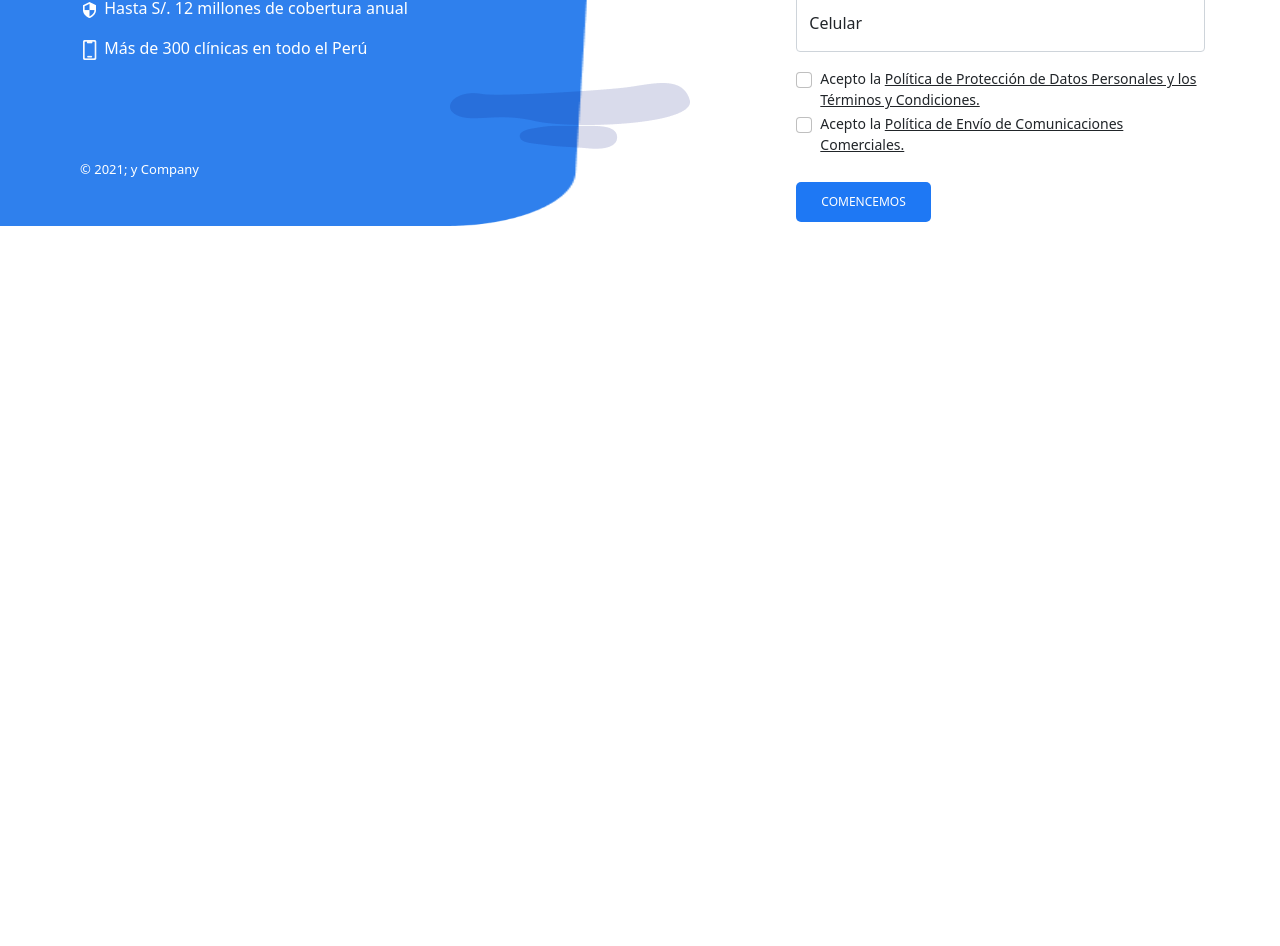
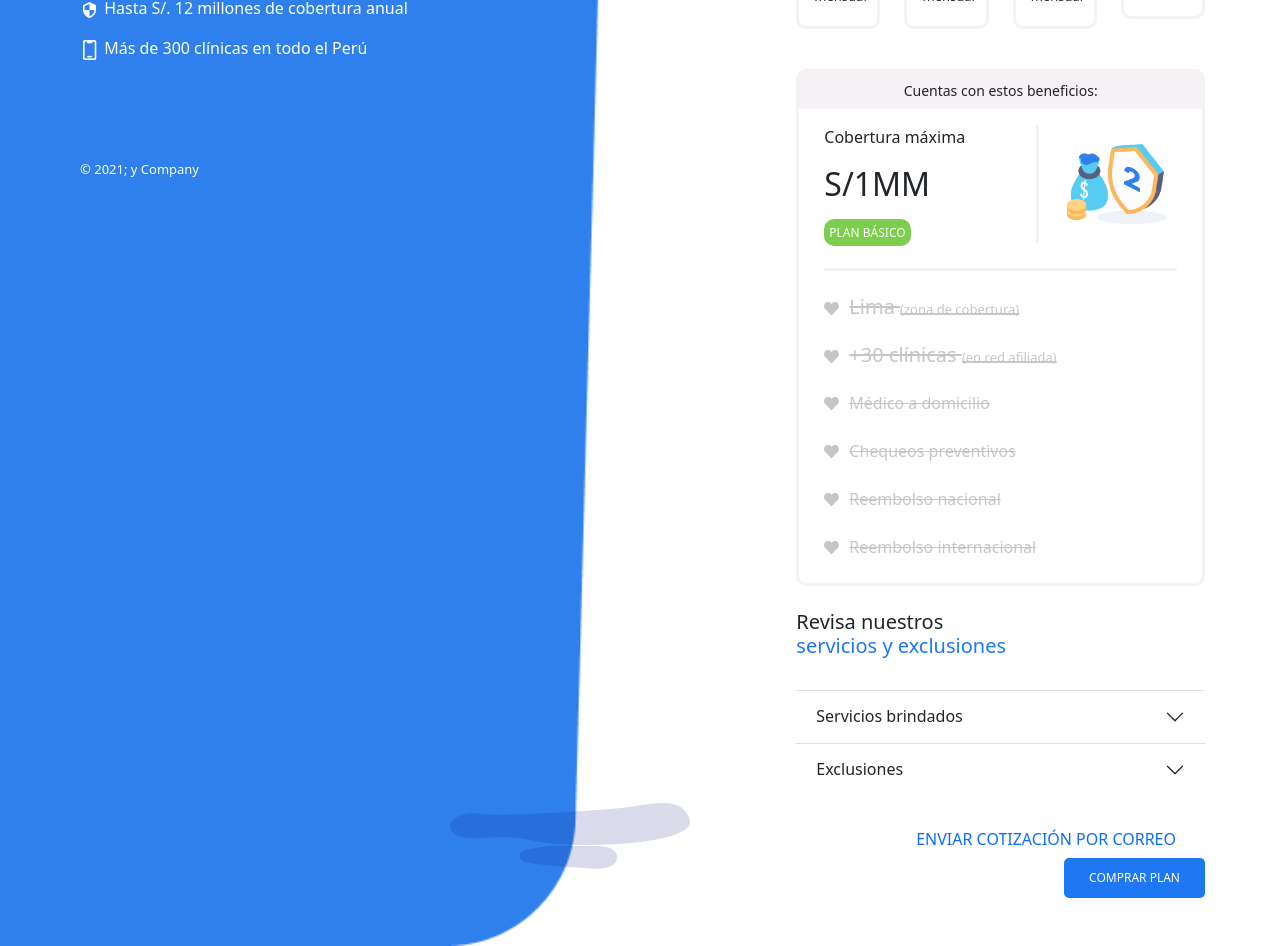
Before and after one commit to Jean45612/cotizador_tata, a React (Create React App) app: page / in a window 1280 px wide. Shown: the part 300-1246 px from the top of the page. Before the commit the page ends 800 px from the top, so only its background shows below. Built offline with nearby package versions, Linux system fonts and the light colour scheme.

Commit message:
Avance formulario paso 2

```diff
--- a/package.json
+++ b/package.json
@@ -4,6 +4,9 @@
   "version": "0.1.0",
   "private": true,
   "dependencies": {
+    "@fortawesome/fontawesome-svg-core": "^1.2.35",
+    "@fortawesome/free-solid-svg-icons": "^5.15.3",
+    "@fortawesome/react-fontawesome": "^0.1.14",
     "@material-ui/core": "^4.12.1",
     "@testing-library/jest-dom": "^5.14.1",
     "@testing-library/react": "^11.2.7",
@@ -13,7 +16,6 @@
     "@types/react": "^17.0.14",
     "@types/react-dom": "^17.0.9",
     "bootstrap": "^5.0.2",
-    "normalize.css": "^8.0.1",
     "react": "^17.0.2",
     "react-bootstrap": "^1.6.1",
     "react-dom": "^17.0.2",
--- a/src/assets/scss/_variables.scss
+++ b/src/assets/scss/_variables.scss
@@ -1,3 +1,4 @@
 $celeste: #1e78f4;
 $verde: #7CCF4D;
 $plomo: #F5F1F5;
+$plomoOscuro: #C6C6C6;
--- a/src/assets/scss/index.scss
+++ b/src/assets/scss/index.scss
@@ -53,15 +53,15 @@ html {
   display: none;
 }
 
-.formInicio {
+.form {
   padding: 4.375rem 1.875rem;
 }
 
-.formInicio__titulo {
+.form__titulo {
   font-weight: inherit;
 }
 
-.formInicio__titulo--negrita {
+.form__titulo--negrita {
   font-weight: 400;
   color: $celeste;
 }
@@ -198,6 +198,88 @@ html {
   border-radius: none;
 }
 
+.proteccion__box {
+  border: 3px solid $plomo;
+  border-radius: 0.625rem;
+  overflow: hidden;
+}
+
+.proteccion__box__title {
+  background-color: $plomo;
+  text-align: center;
+  padding: 0.5rem 0rem;
+  font-size: 0.875rem;
+}
+
+.proteccion__box__content {
+  margin: 0rem 1.5625rem;
+}
+
+.proteccion__box__content__header {
+  display: flex;
+  flex-wrap: wrap;
+  justify-content: space-between;
+  padding-bottom: 1.5625rem;
+  border-bottom: 3px solid $plomo;
+}
+
+.proteccion__box__content__header__plan {
+  background-color: $verde;
+  color: white;
+  font-size: 12px;
+  padding: 5px;
+  border-radius: 10px;
+  font-weight: 500;
+}
+
+.proteccion__box__content__header__precio {
+  margin-bottom: 0.9375rem;
+}
+
+.proteccion__box__content__container__img {
+  width: 40%;
+  border-left: 3px solid $plomo;
+  display: flex;
+  align-items: center;
+  justify-content: flex-end;
+}
+
+.proteccion__box__content__img {
+  width: 6.25rem;
+  height: 5rem;
+  margin: 0.625rem;
+}
+
+.proteccion__box__content__beneficios {
+  margin-top: 1.5rem;
+}
+
+.proteccion__box__content__beneficios__list {
+  margin-bottom: 1.5rem;
+  text-decoration: line-through;
+  color: $plomoOscuro;
+}
+
+.proteccion__box__content__beneficios__list--selected {
+  text-decoration: none;
+  color: unset;
+}
+
+.proteccion__box__content__beneficios__list svg {
+  margin-right: 10px;
+  font-size: 15px;
+  color: $plomoOscuro;
+}
+
+.proteccion__box__content__beneficios__list--selected svg {
+  color: $celeste;
+}
+
+.proteccion__box__content__beneficios__list span {
+  font-size: 0.8125rem;
+  font-weight: 300;
+}
+
 @media (min-width: 576px) {
   .contenedor {
     grid-template-columns: 0.9fr 1fr; /*LOS ELEMENTOS DE LA GRID SE DIVIDIRAN EN 2 COLUMNAS DE ESE TAMAÑO */
@@ -211,7 +293,7 @@ html {
     display: block;
   }
 
-  .formInicio {
+  .form {
     padding: 3.75rem 0.625rem 0rem 5.3125rem;
   }
 
@@ -229,7 +311,7 @@ html {
     padding: 5.625rem 5rem 1.875rem;
   }
 
-  .formInicio {
+  .form {
     padding: 3.75rem 1.875rem 0rem 7.5rem;
   }
 
@@ -239,7 +321,7 @@ html {
 }
 
 @media (min-width: 1200px) {
-  .formInicio {
+  .form {
     padding: 3.75rem 4.6875rem 0 11.875rem;
   }
 }
--- a/src/components/layout/base/FormInicio.tsx
+++ b/src/components/layout/base/FormInicio.tsx
@@ -31,10 +31,10 @@ const FormInicio = ({ handleNext, updatePersona, dataPersona }: any) => {
   };
 
   return (
-    <div className="formInicio">
-      <h2 className="formInicio__titulo">
+    <div className="form">
+      <h2 className="form__titulo">
         Obtén tu
-        <span className="formInicio__titulo--negrita"> seguro ahora</span>
+        <span className="form__titulo--negrita"> seguro ahora</span>
       </h2>
       <p>Ingresa los datos para comenzar</p>
       <form onSubmit={handleSubmit(onSubmit)}>
--- a/src/components/layout/base/Paso1.tsx
+++ b/src/components/layout/base/Paso1.tsx
@@ -20,16 +20,16 @@ const Paso1 = ({ handleNext, handleBack, updatePersona, dataPersona }: any) => {
   };
 
   return (
-    <div className="formInicio">
+    <div className="form">
       <p>
         <span className="backIcon" onClick={handleBack}>
           {"<"}
         </span>
         <b className="color-celeste ps-3">PASO 1</b> DE 7
       </p>
-      <h2 className="formInicio__titulo">
+      <h2 className="form__titulo">
         Hola,
-        <span className="formInicio__titulo--negrita">
+        <span className="form__titulo--negrita">
           {" " + dataPersona.nombre}
         </span>
       </h2>
--- a/src/components/layout/base/Paso2.tsx
+++ b/src/components/layout/base/Paso2.tsx
@@ -2,6 +2,9 @@ import React, { useEffect } from "react";
 import { useForm } from "react-hook-form";
 import Persona from "../../../utils/interfaces/persona";
 import iconCorrect from "../../../assets/images/iconos/gl_correct.png";
+import imgMoney from "../../../assets/images/Illustration.png";
+import { FontAwesomeIcon } from "@fortawesome/react-fontawesome";
+import { faHeart } from "@fortawesome/free-solid-svg-icons";
 
 interface interfacePlan {
   titulo: string;
@@ -63,16 +66,16 @@ const Paso2 = ({ handleNext, handleBack, updatePersona, dataPersona }: any) => {
   }, [register]);
 
   return (
-    <div className="formInicio">
+    <div className="form">
       <p>
         <span className="backIcon" onClick={handleBack}>
           {"<"}
         </span>
         <b className="color-celeste ps-3">PASO 2</b> DE 7
       </p>
-      <h2 className="formInicio__titulo">
+      <h2 className="form__titulo">
         Elige
-        <span className="formInicio__titulo--negrita"> tu protección</span>
+        <span className="form__titulo--negrita"> tu protección</span>
       </h2>
       <p className="mt-3">Selecciona tu plan de salud ideal.</p>
 
@@ -111,14 +114,135 @@ const Paso2 = ({ handleNext, handleBack, updatePersona, dataPersona }: any) => {
             />
           </div>
         </div>
+
+        <br />
+
+        <div className="proteccion__box">
+          <p className="proteccion__box__title">
+            Cuentas con estos beneficios:
+          </p>
+          <div className="proteccion__box__content">
+            <div className="proteccion__box__content__header">
+              <div>
+                <p>Cobertura máxima</p>
+                <h2 className="proteccion__box__content__header__precio">
+                  S/1MM
+                </h2>
+                <span className="proteccion__box__content__header__plan">
+                  PLAN BÁSICO
+                </span>
+              </div>
+              <div className="proteccion__box__content__container__img">
+                <img
+                  className="proteccion__box__content__img"
+                  src={imgMoney}
+                  alt=""
+                />
+              </div>
+            </div>
+            <div className="proteccion__box__content__beneficios">
+              <h5 className="proteccion__box__content__beneficios__list">
+                <FontAwesomeIcon icon={faHeart} />
+                Lima <span>(zona de cobertura)</span>
+              </h5>
+              <h5 className="proteccion__box__content__beneficios__list">
+                <FontAwesomeIcon icon={faHeart} />
+                +30 clínicas <span>(en red afiliada)</span>
+              </h5>
+              <p className="proteccion__box__content__beneficios__list">
+                <FontAwesomeIcon icon={faHeart} />
+                Médico a domicilio
+              </p>
+              <p className="proteccion__box__content__beneficios__list">
+                <FontAwesomeIcon icon={faHeart} />
+                Chequeos preventivos
+              </p>
+              <p className="proteccion__box__content__beneficios__list">
+                <FontAwesomeIcon icon={faHeart} />
+                Reembolso nacional
+              </p>
+              <p className="proteccion__box__content__beneficios__list">
+                <FontAwesomeIcon icon={faHeart} />
+                Reembolso internacional
+              </p>
+            </div>
+          </div>
+        </div>
+
+        <div className="accordion accordion-flush my-4">
+          <h5 className="form__titulo">
+            Revisa nuestros <br />
+            <span className="form__titulo--negrita">
+              {" "}
+              servicios y exclusiones
+            </span>
+          </h5>
+          <br />
+          <div className="accordion-item">
+            <h2 className="accordion-header">
+              <button
+                className="accordion-button collapsed"
+                type="button"
+                data-bs-toggle="collapse"
+                data-bs-target="#accordion-servicios"
+                aria-expanded="false"
+                aria-controls="accordion-servicios"
+              >
+                Servicios brindados
+              </button>
+            </h2>
+            <div
+              id="accordion-servicios"
+              className="accordion-collapse collapse"
+            >
+              <div className="accordion-body">
+                Lorem ipsum dolor sit amet consectetur adipisicing elit.
+                Consequatur fugit repellendus optio rerum nisi, illum numquam et
+                in atque quis sed voluptatem, animi sapiente! Eum totam
+                laudantium illum neque distinctio?
+              </div>
+            </div>
+          </div>
+          <div className="accordion-item">
+            <h2 className="accordion-header">
+              <button
+                className="accordion-button collapsed"
+                type="button"
+                data-bs-toggle="collapse"
+                data-bs-target="#accordion-exclusiones"
+                aria-expanded="false"
+                aria-controls="accordion-exclusiones"
+              >
+                Exclusiones
+              </button>
+            </h2>
+            <div
+              id="accordion-exclusiones"
+              className="accordion-collapse collapse"
+            >
+              <div className="accordion-body">
+                Lorem ipsum dolor sit, amet consectetur adipisicing elit.
+                Eveniet doloremque, suscipit praesentium, delectus, hic nemo
+                aperiam distinctio iste fuga consectetur nostrum! Illo natus
+                error, repellat id voluptates ipsam esse. Ullam.
+              </div>
+            </div>
+          </div>
+        </div>
+
         {errors.plan && (
           <div className="alert alert-danger mb-0 mt-4">
             <p className="alert__text">Debe seleccionar un plan.</p>
           </div>
         )}
-        <br />
-        <div className="text-end">
-          <input className="btnForm" type="submit" value="CONTINUAR   >" />
+
+        <div className="text-end mb-5">
+          <input
+            className="btn text-primary mx-3"
+            type="button"
+            value="ENVIAR COTIZACIÓN POR CORREO"
+          />
+          <input className="btnForm" type="submit" value="COMPRAR PLAN" />
         </div>
       </form>
     </div>
--- a/src/components/layout/base/StepFinal.tsx
+++ b/src/components/layout/base/StepFinal.tsx
@@ -3,9 +3,9 @@ import React from "react";
 const StepFinal = () => {
   return (
     <div className="final__step">
-      <h2 className="formInicio__titulo">
+      <h2 className="form__titulo">
         ¡Gracias por
-        <span className="formInicio__titulo--negrita">
+        <span className="form__titulo--negrita">
           {" "}
           confiar en nosotros!
         </span>
--- a/src/components/views/StepperBase.tsx
+++ b/src/components/views/StepperBase.tsx
@@ -21,7 +21,7 @@ const tempPersona: Persona = {
 };
 
 export default function StepperBase() {
-  const [activeStep, setActiveStep] = React.useState(0);
+  const [activeStep, setActiveStep] = React.useState(2);
   const [skipped, setSkipped] = React.useState(new Set());
   const steps = ["Inicio", "Paso 1", "Paso 2"];
 
```
Also changed, not shown: public/index.html (+7 -4 lines), src/assets/images/Illustration.png (renamed from src/assets/images/iconos/Illustration.png), 1 other file (tests, documents, lock files or other folders).
